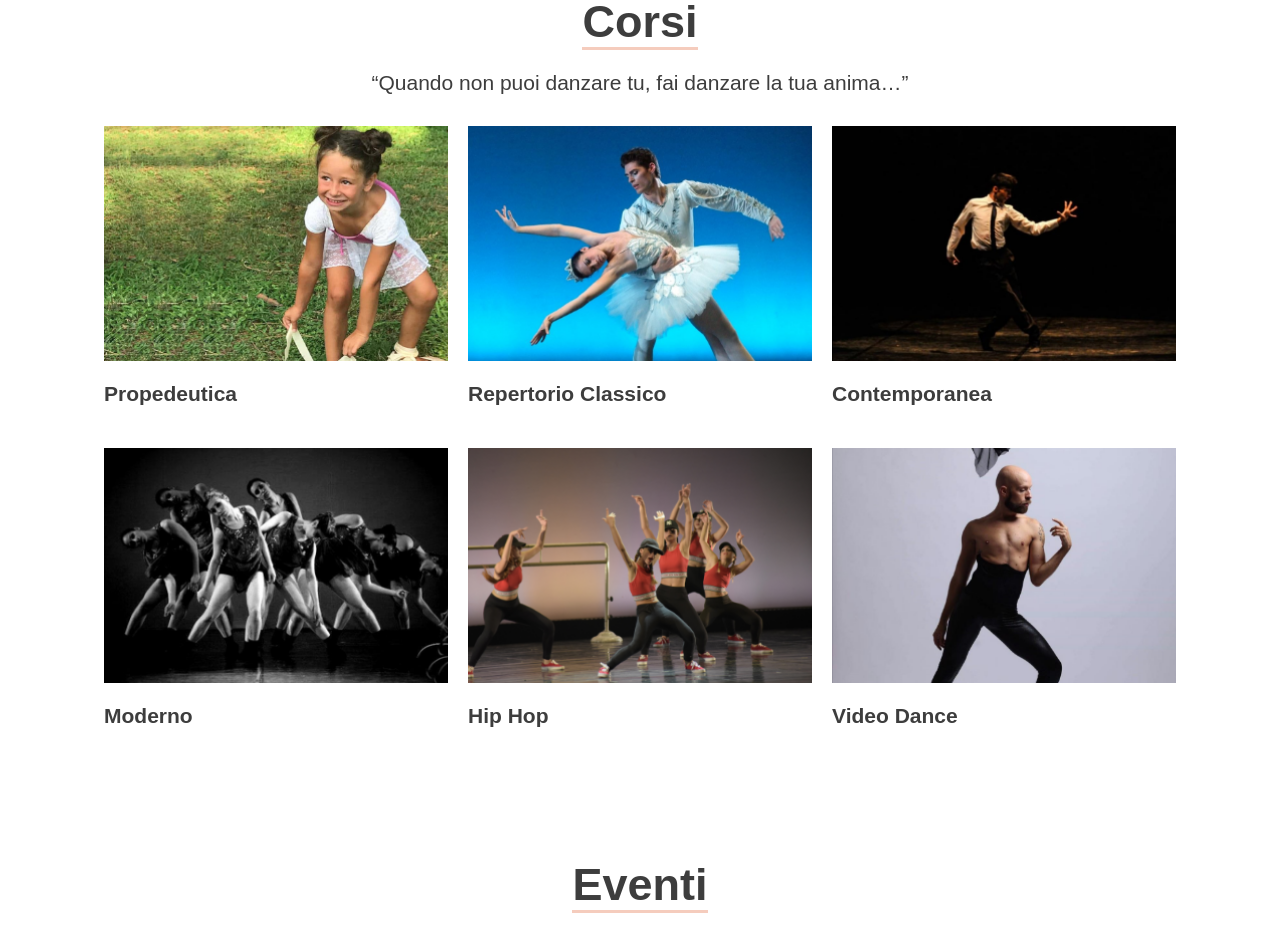
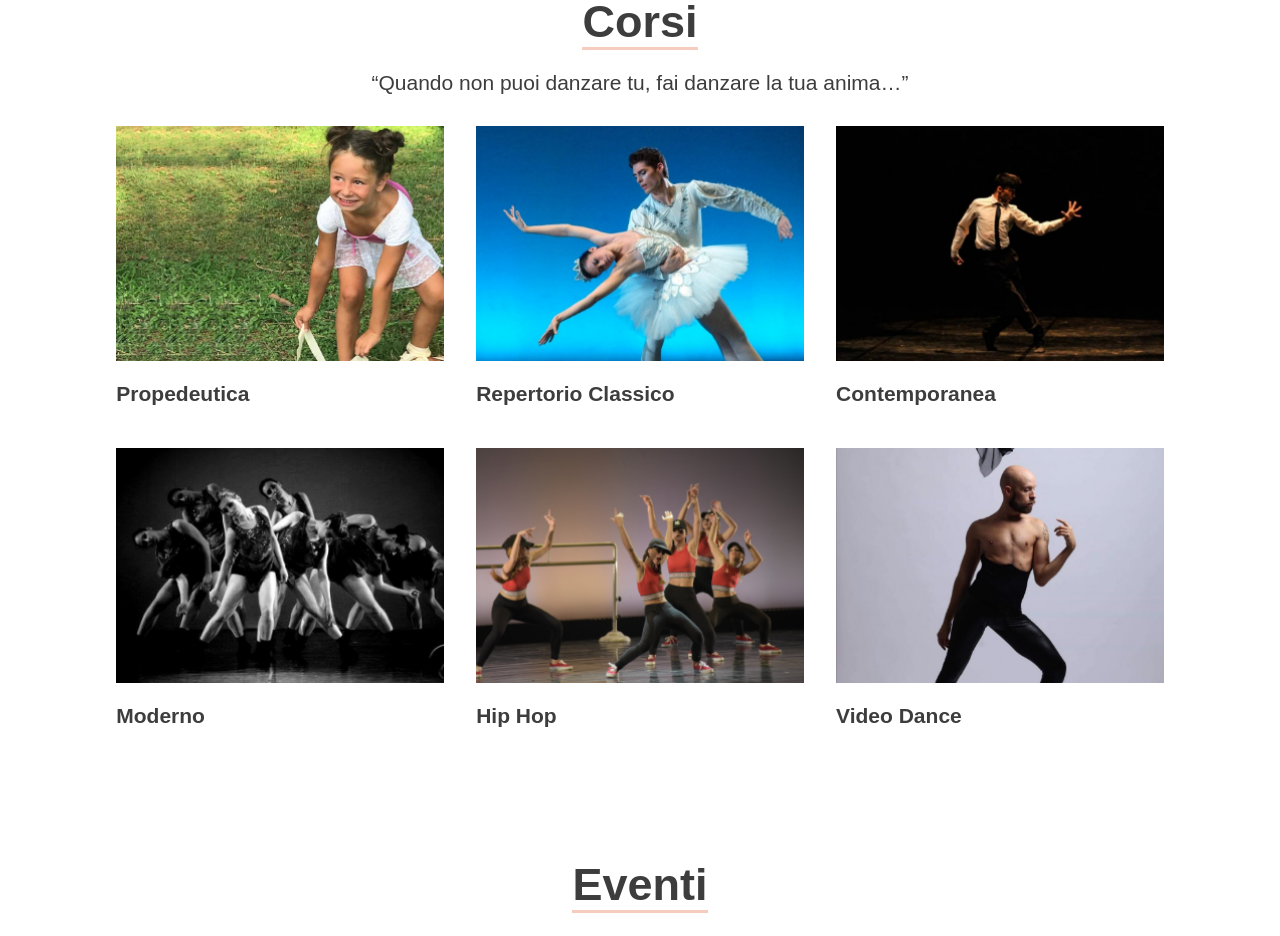
Before and after one commit to Slallo/la-dance, a React (Create React App) app: page / in a window 1280 px wide. Shown: the part 1720-2656 px from the top of the page. Built offline with nearby package versions, Linux system fonts and the light colour scheme; a web font is replaced by a local one.

Commit message:
- Fixed courses row

```diff
--- a/src/screen/home/home.style.js
+++ b/src/screen/home/home.style.js
@@ -112,10 +112,15 @@ export const CoursesWrapper = styled.div`
 `;
 
 export const CourseCard = styled.div`
-  flex: 1;
-  min-width: 30%;
+  width: 30%;
   margin: 10px;
   cursor: pointer;
+  @media only screen and (max-width: 600px) {
+    min-width: 100%;
+  }
+  @media only screen and (max-width: 900px) {
+    width: 45%;
+  }
 `;
 
 export const CourseImage = styled.div`
```
